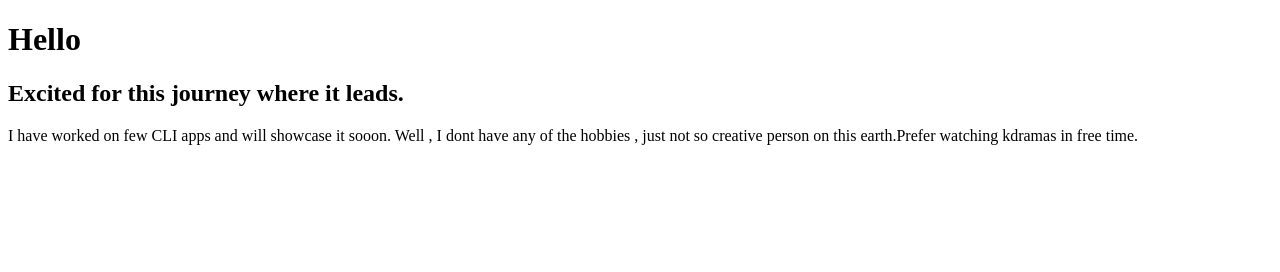
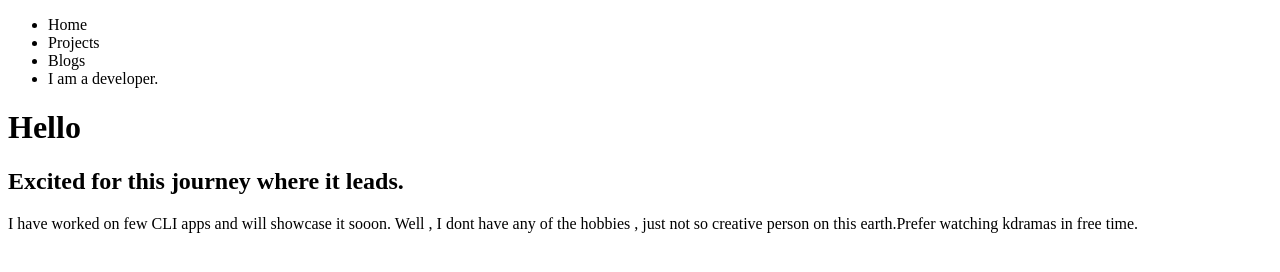
Before and after one commit to Shwetaaaa2899/Ngeocamp-site, a plain HTML site: page index.html in a window 1280 px wide. Drawn offline with Linux system fonts and the light colour scheme.

Commit message:
Added navigation

```diff
--- a/index.html
+++ b/index.html
@@ -8,6 +8,22 @@
 </head>
 
 <body>
+    <nav>
+        <ul>
+            <li>
+                Home
+            </li>
+            <li>
+                Projects
+            </li>
+            <li>
+                Blogs
+            </li>
+            <li>
+                I am a developer.
+            </li>
+        </ul>
+    </nav>
     <h1>Hello</h1>
     <h2>Excited for this journey where it leads.</h2>
     I have worked on few CLI apps and will showcase it sooon.
```
Also changed, not shown: 1 other file.
